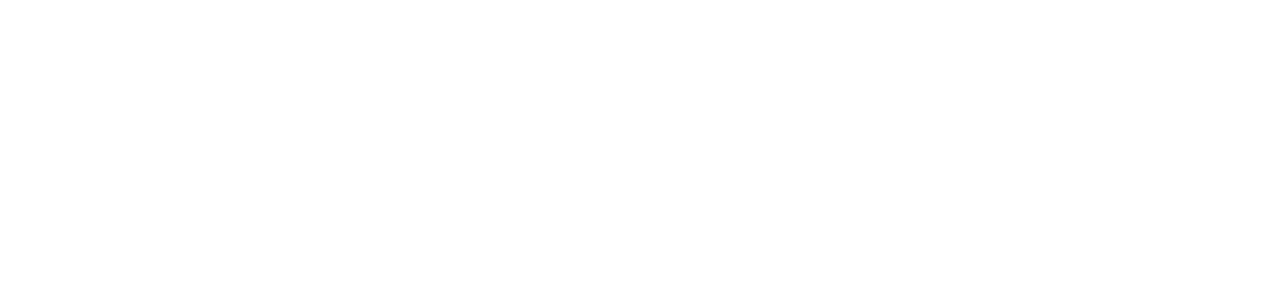
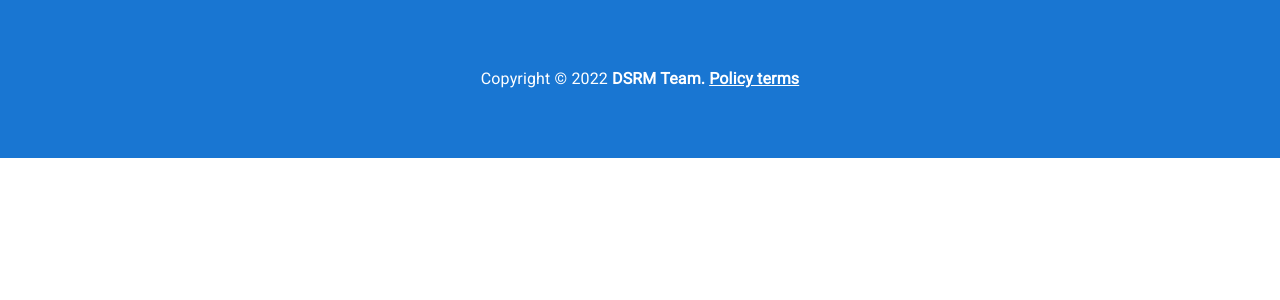
Before and after one commit to dorm-social-room-manager/dsrm-frontend, a React (Vite) app: page / in a window 1280 px wide. Shown: the top 300 px of the page. Built offline with nearby package versions, Linux system fonts and the light colour scheme.

Commit message:
feat: Created a footer component without icons
Related work item: GH-6

```diff
--- /dev/null
+++ b/components/Footer.tsx
@@ -0,0 +1,30 @@
+import '@fontsource/roboto';
+import { Grid, Typography } from '@mui/material';
+
+export function Footer() {
+  return (
+    <footer>
+      <Grid
+        container
+        direction='column'
+        alignItems='center'
+        justifyContent='center'
+        bgcolor='#1976D2'
+        spacing={0}
+        padding={0}
+        height={158}
+      >
+        <Grid
+          style={{ textAlign: 'center' }}
+          color='#ffffff'
+        >
+          <div style={{ alignItems: 'center', display: 'flex', gap: 4 }}>
+            <Typography sx={{ fontWeight: '500' }}>Copyright © 2022 </Typography>
+            <Typography sx={{ fontWeight: '700' }}>DSRM Team. </Typography>
+            <Typography sx={{ fontWeight: '700', textDecoration: 'underline' }}>Policy terms</Typography>
+          </div>
+        </Grid>
+      </Grid>
+    </footer>
+  );
+}
--- a/package.json
+++ b/package.json
@@ -19,6 +19,7 @@
   "dependencies": {
     "@emotion/react": "^11.10.5",
     "@emotion/styled": "^11.10.5",
+    "@fontsource/roboto": "^4.5.8",
     "@mui/material": "^5.10.15",
     "formik": "^2.2.9",
     "i18next": "^22.0.6",
--- a/src/App.tsx
+++ b/src/App.tsx
@@ -1,3 +1,8 @@
+import { Footer } from '../components/Footer';
 export function App() {
-  return <div className='App'></div>;
+  return (
+    <div className='App'>
+      <Footer></Footer>
+    </div>
+  );
 }
```
Also changed, not shown: 1 other file (tests, documents, lock files or other folders).
